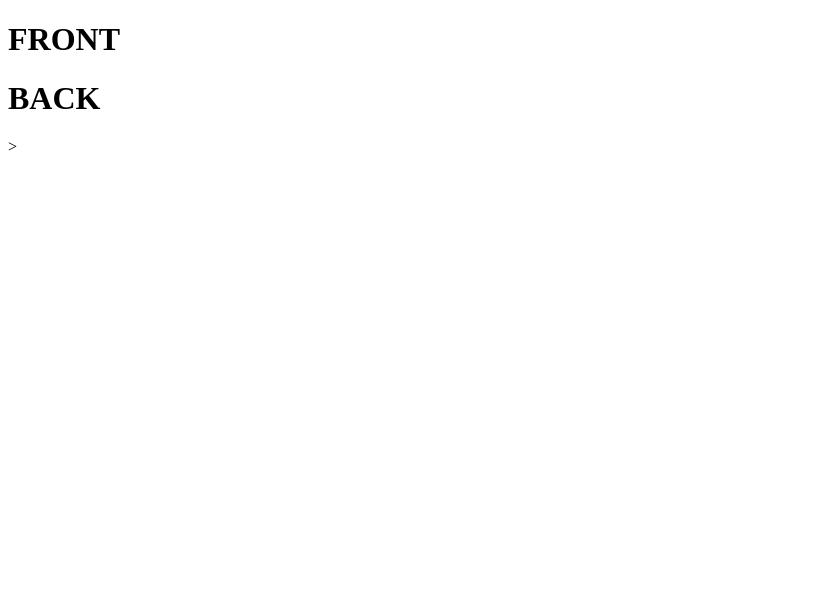
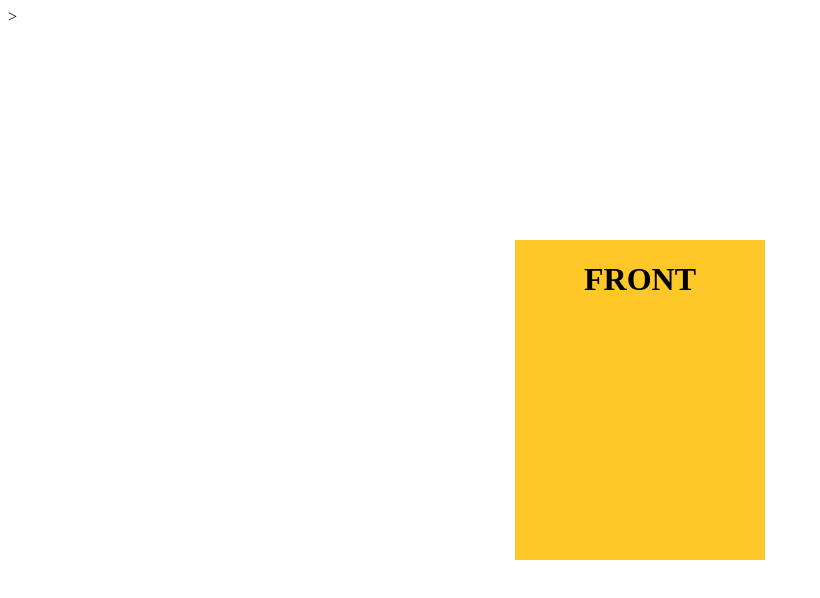
Before and after one commit to vineeth1408/JavaScript, a plain HTML site: page index.html in a window 1280 px wide. Shown: the whole page, without its empty margins (0-820 px from the left). Drawn offline with Linux system fonts and the light colour scheme.

Commit message:
Update style.css

```diff
--- a/style.css
+++ b/style.css
@@ -1,3 +1,44 @@
 .flipCard{
     transform: rotateY(180deg);
 }
+
+body{
+    background-color: white;
+}
+.maincontainer{
+    position: absolute;
+    width: 250px;
+    height: 320px;
+    background:none;
+    top: 50%;
+    left: 50%;
+    transform: translate(-50%,-50%);
+}
+
+.card{
+    position: relative;
+    width: 100%;
+    height: 100%;
+    transform-style: preserve-3d;
+    transition: all 0.8s ease;
+}
+
+.front{
+    position: absolute;
+    width: 100%;
+    height: 100%;
+    backface-visibility: hidden;
+    background: #ffc728;
+    color: black;
+    text-align: center;
+}
+.back{
+    position: absolute;
+    width: 100%;
+    height: 100%;
+    backface-visibility: hidden;
+    background: purple;
+    color: white;
+    text-align: center;
+    transform: rotateY(180deg);
+}
```
